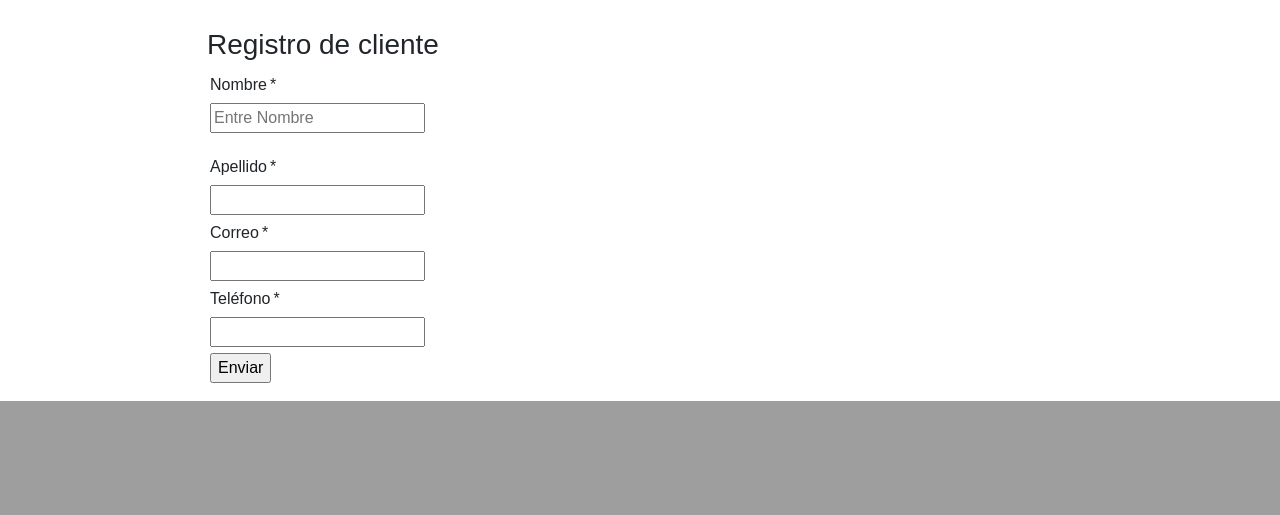
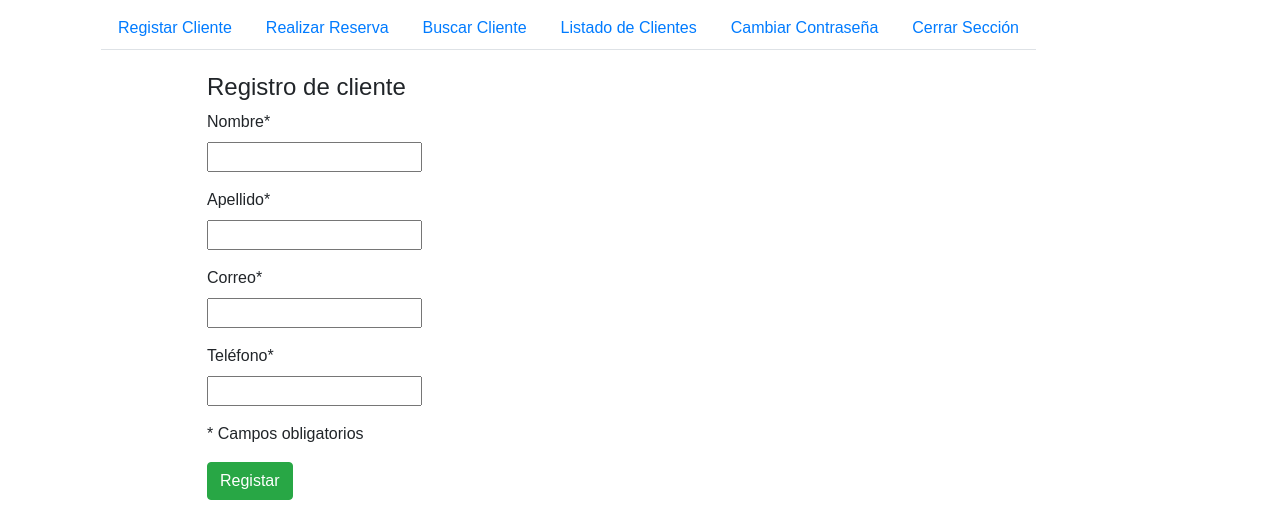
Before and after one commit to dvsegura/gestReservas, a PHP site: page /clienteView.php in a window 1280 px wide. Shown: the part 1017-1532 px from the top of the page. Before the commit the page ends 1418 px from the top, so only its background shows below. Run offline with PHP 8.4, Linux system fonts and the light colour scheme; the visitor is signed in with stand-in values (Sample User, id 1).

Commit message:
Modificacion formulario de Registro de Clientes

```diff
--- a/clienteView.php
+++ b/clienteView.php
@@ -17,20 +17,27 @@ include('menu.html');
     <link rel="stylesheet" href="style.css">
 </head>
 <body>
-	<section id="centro">
-		<h3>Registro de cliente</h3>
+	<section id="centro" class="container">
+		<h4>Registro de cliente</h4>
 		<form action="controlador_input.php" method="POST">
 			<div class="form-group">
 				<div><label for="nombre">Nombre </label>*</div>
-			<div><input type="text" name="nombre" id="nombre" placeholder="Entre Nombre"></div>
+				<div><input type="text" name="nombre" id="nombre"></div>
 			</div>
+			<div class="form-group">
 				<div><label for="apellido">Apellido </label>*</div>
 				<div><input type="text" name="apellido" id="apellido"></div>
+			</div>
+			<div class="form-group">
 				<div><label for="correo">Correo</label>*</div>
 				<div><input type="email" name="correo" id="correo"></div>
+			</div>
+			<div class="form-group">
 				<div><label for="telefono">Teléfono</label>*</div>
 				<div><input type="tel" name="telefono" id="telefono"></div>
-			<div><input type="submit" name="enviar" value="Enviar"></div>
+			</div>
+			<div><p>* Campos obligatorios</p></div>
+			<div><button type="submit" name="enviar" value="Enviar" class="btn btn-success">Registar</button>
 		</form>
 	</section>
 </body>
--- a/login.php
+++ b/login.php
@@ -37,7 +37,7 @@ session_start();
                       </div>
             </nav>
             </header>
-            <section class="container-fluid border-bottom">
+            <section class="container-fluid p-0">
                 <div id="carouselExampleIndicators" class="carousel slide" data-ride="carousel">
                       <ol class="carousel-indicators">
                         <li data-target="#carouselExampleIndicators" data-slide-to="0" class="active"></li>
--- a/menu.html
+++ b/menu.html
@@ -7,7 +7,7 @@
 	<link rel="stylesheet" href="https://stackpath.bootstrapcdn.com/bootstrap/4.3.1/css/bootstrap.min.css" integrity="sha384-ggOyR0iXCbMQv3Xipma34MD+dH/1fQ784/j6cY/iJTQUOhcWr7x9JvoRxT2MZw1T" crossorigin="anonymous">
 </head>
 <body data-spy="scroll" data-target=".navbar" data-offset="50">
-	<div class="container-fluid">
+	<div class="container-fluid p-0">
 		<!-- menu	 -->
 			<nav class="navbar navbar-expand-lg navbar-light sticky-top">
 			<!-- <nav class="navbar navbar-inverse navbar-fixed-top">	 -->
@@ -33,7 +33,7 @@
 					  </div>
 			</nav>
 		<!-- 	slider	 -->
-			<section class="container-fluid border-bottom m-0">
+			<section class="container-fluid p-0">
 				<div id="carouselExampleIndicators" class="carousel slide" data-ride="carousel">
 					<ol class="carousel-indicators">
 					    <li data-target="#carouselExampleIndicators" data-slide-to="0" class="active"></li>
@@ -66,7 +66,7 @@
 <!-- 		navegacion gestion de reservas	 -->
     	<header id="header_nav" class="container">
 		<div class="navbar">
-			<ul class="nav justify-content-center">
+			<ul class="nav nav-tabs justify-content-center">
 	   			<li class="nav-intem active"><a class="nav-link" href="clienteView.php">Registar Cliente</a></li>
 				<li class="nav-intem"><a class="nav-link" href="reservaView.php">Realizar Reserva</a><li class="nav-intem">
 				<li class="nav-intem"><a class="nav-link" href="buscarView.php">Buscar Cliente</a><li class="nav-intem">
--- a/style.css
+++ b/style.css
@@ -19,7 +19,7 @@ nav{
 	border: 1px solid #F7F0F0;
 	height: 100%;
 }*/
-input,label{
+/*input,label{
 	margin:3px;
 }
 .error{
@@ -35,7 +35,7 @@ a{
 	font-size: 1.1em;
 	font-family: sans-serif;
 	color:#346454;
-}
+}*/
 
 .borrar{
 	width: 30px;
```
Also changed, not shown: index.html (+2 -7 lines). Lines whose indentation alone changed are shown as unchanged.
